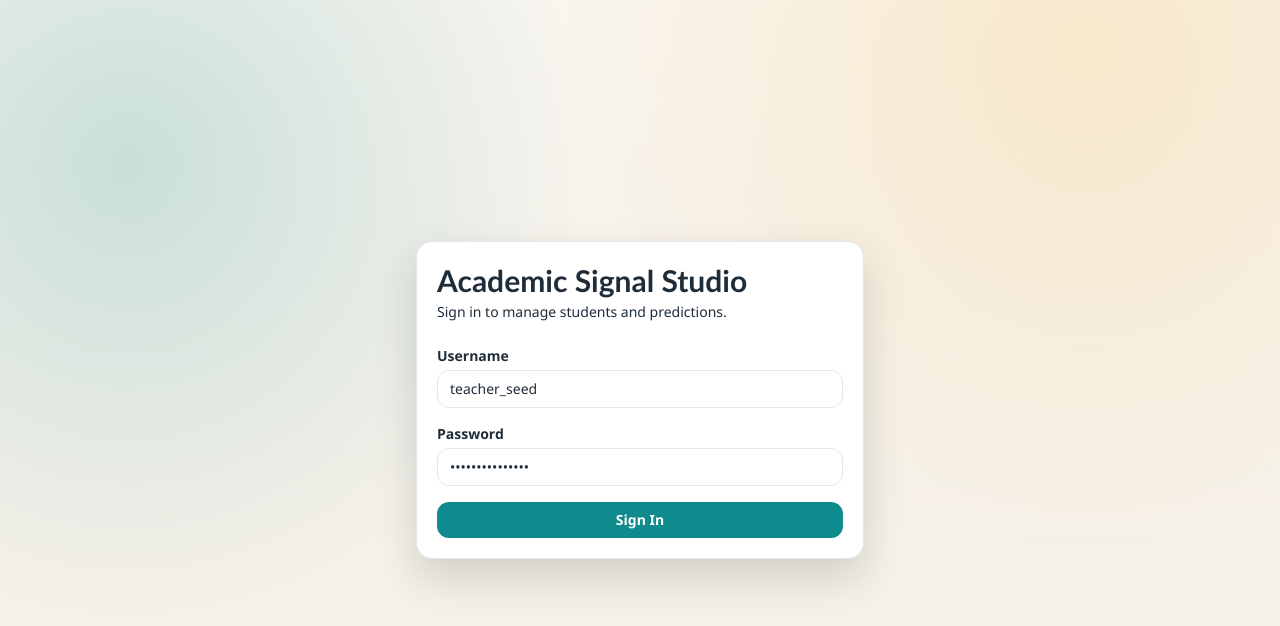
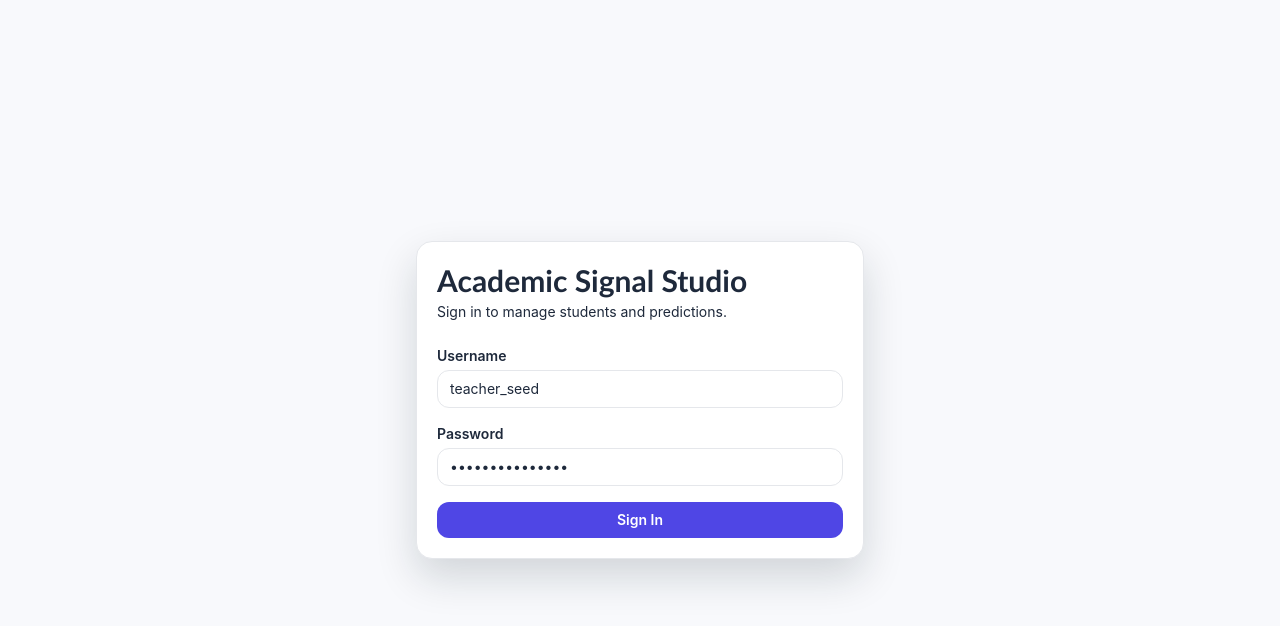
Before and after one commit to AldrianLoberiano/acad_perf_pre_sys, a Next.js app in the folder frontend/: page /login in a window 1280 px wide. Shown: the top 626 px of the page. Built offline with nearby package versions, Linux system fonts and the light colour scheme; no server answers.

Commit message:
Update globals.css

```diff
--- a/frontend/app/globals.css
+++ b/frontend/app/globals.css
@@ -2,47 +2,90 @@
 @tailwind components;
 @tailwind utilities;
 
+@import url('https://fonts.googleapis.com/css2?family=Inter:wght@400;500;600;700;800&family=Plus+Jakarta+Sans:wght@600;700;800&display=swap');
+
 :root {
-  --paper: #f4efe6;
-  --ink: #1f2d3a;
-  --accent: #0f8b8d;
-  --accent-soft: #d9f1ef;
-  --success: #2d936c;
-  --warn: #f0a202;
-  --danger: #b80c09;
+  --paper: #f8f9fc;
+  --ink: #1e293b;
+  --ink-light: #64748b;
+  --accent: #4f46e5;
+  --accent-hover: #4338ca;
+  --accent-soft: #eef2ff;
+  --accent-muted: #c7d2fe;
+  --success: #059669;
+  --success-soft: #ecfdf5;
+  --warn: #d97706;
+  --warn-soft: #fffbeb;
+  --danger: #dc2626;
+  --danger-soft: #fef2f2;
+  --border: #e2e8f0;
+  --surface: #ffffff;
+  --surface-hover: #f1f5f9;
 }
 
 * {
   box-sizing: border-box;
+  margin: 0;
+  padding: 0;
 }
 
 html,
 body {
-  margin: 0;
-  padding: 0;
-  background:
-    radial-gradient(circle at 10% 20%, rgba(15, 139, 141, 0.2), transparent 35%),
-    radial-gradient(circle at 85% 5%, rgba(240, 162, 2, 0.15), transparent 40%),
-    linear-gradient(180deg, #f9f5ef, #f4efe6);
+  background: var(--paper);
   color: var(--ink);
-  font-family: "Manrope", "Segoe UI", sans-serif;
+  font-family: "Inter", -apple-system, BlinkMacSystemFont, "Segoe UI", sans-serif;
+  -webkit-font-smoothing: antialiased;
+  -moz-osx-font-smoothing: grayscale;
 }
 
 .font-display {
-  font-family: "Sora", "Trebuchet MS", sans-serif;
+  font-family: "Plus Jakarta Sans", "Trebuchet MS", sans-serif;
 }
 
+/* Smooth fade-in */
 .fade-in {
-  animation: fadeIn 320ms ease-out;
+  animation: fadeIn 400ms cubic-bezier(0.16, 1, 0.3, 1);
 }
 
 @keyframes fadeIn {
   from {
     opacity: 0;
-    transform: translateY(8px);
+    transform: translateY(6px);
   }
   to {
     opacity: 1;
     transform: translateY(0);
   }
 }
+
+/* Stagger children animation */
+.stagger > * {
+  animation: fadeIn 400ms cubic-bezier(0.16, 1, 0.3, 1) both;
+}
+.stagger > *:nth-child(1) { animation-delay: 0ms; }
+.stagger > *:nth-child(2) { animation-delay: 60ms; }
+.stagger > *:nth-child(3) { animation-delay: 120ms; }
+.stagger > *:nth-child(4) { animation-delay: 180ms; }
+.stagger > *:nth-child(5) { animation-delay: 240ms; }
+
+/* Custom scrollbar */
+::-webkit-scrollbar {
+  width: 6px;
+}
+::-webkit-scrollbar-track {
+  background: transparent;
+}
+::-webkit-scrollbar-thumb {
+  background: var(--border);
+  border-radius: 3px;
+}
+::-webkit-scrollbar-thumb:hover {
+  background: var(--ink-light);
+}
+
+/* Focus visible styles */
+:focus-visible {
+  outline: 2px solid var(--accent);
+  outline-offset: 2px;
+  border-radius: 4px;
+}
```
